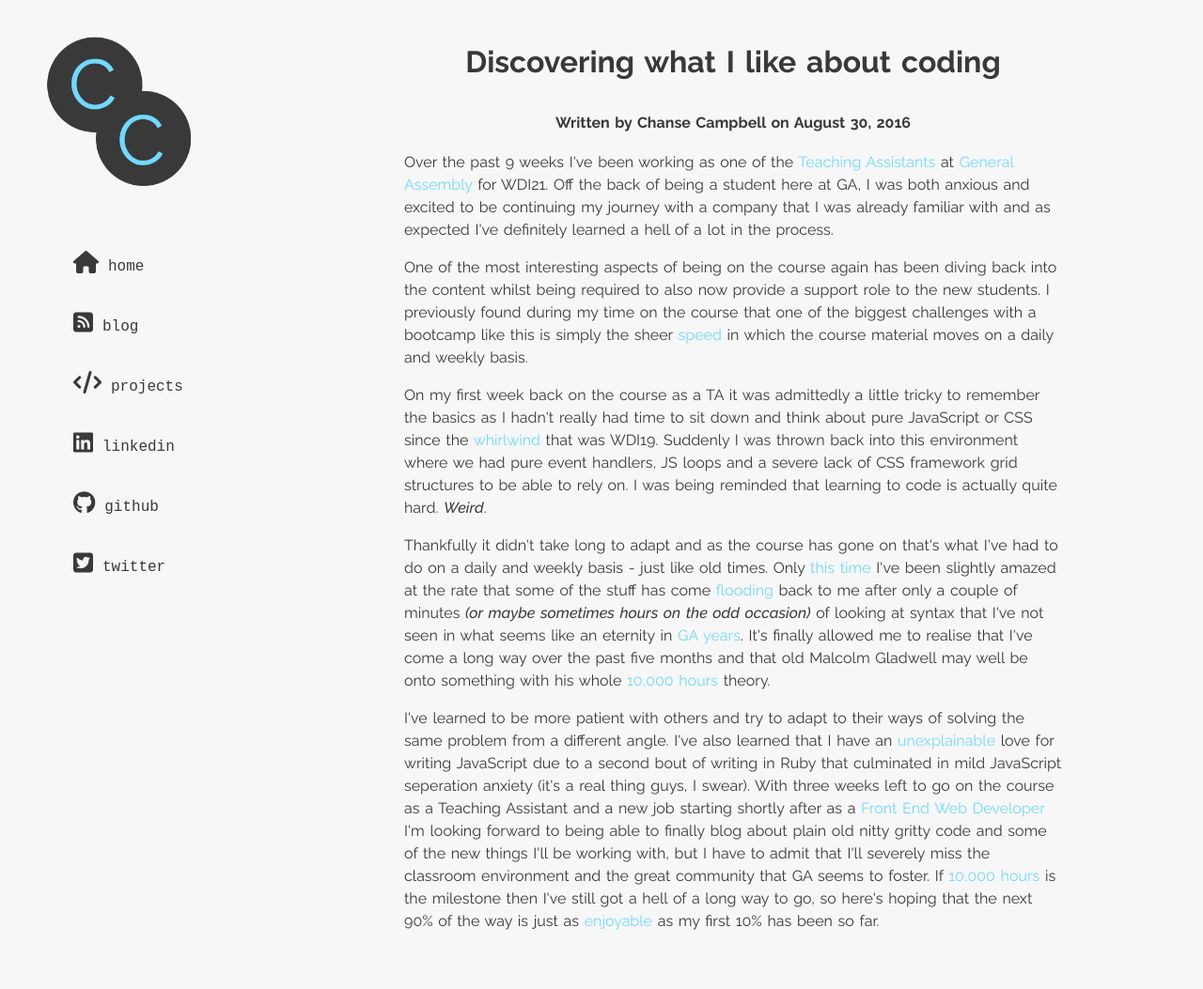
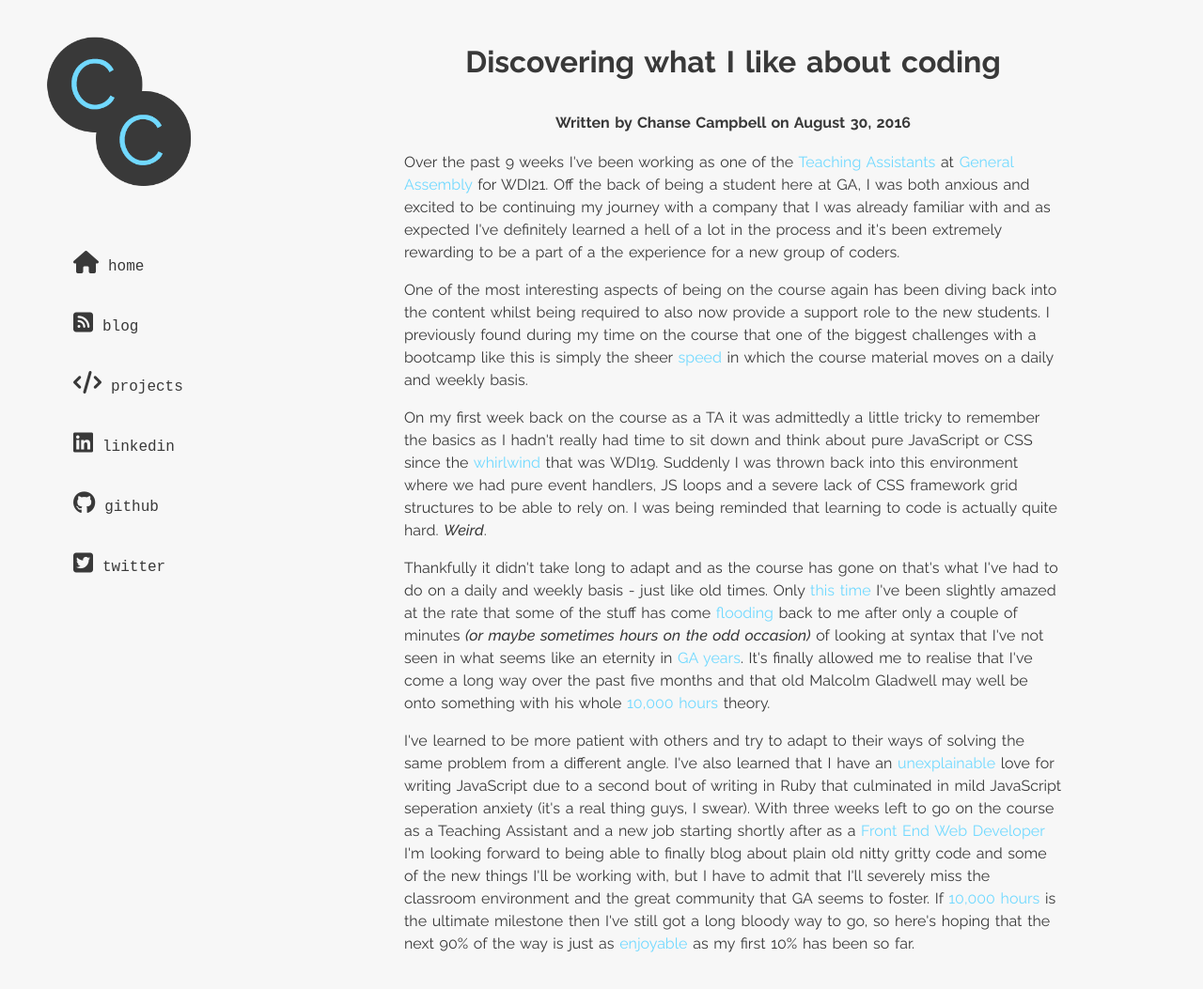
Before and after one commit to chansecampbell/chansecampbell.github.io, a Jekyll site: the page built from _posts/2016-08-30-discovering-what-i-like-about-coding.md, in a window 1280 px wide and 1063 px high. Shown: the top 1053 px of the window at 94% size. Built offline with Jekyll 4.4.1, drawn with Linux system fonts in a browser that asks for light colours; nearby versions of some CDN libraries.

Commit message:
Updated the blog post again.

```diff
--- a/_posts/2016-08-30-discovering-what-i-like-about-coding.md
+++ b/_posts/2016-08-30-discovering-what-i-like-about-coding.md
@@ -6,7 +6,7 @@ title: Discovering what I like about coding
 <h1 class="header-name">{{ page.title }}</h1>
 <h4 class="header-name">Written by Chanse Campbell on {{ page.date | date: '%B %d, %Y' }}</h4>
 
-<p>Over the past 9 weeks I've been working as one of the <strong>Teaching Assistants</strong> at <strong>General Assembly</strong> for WDI21. Off the back of being a student here at GA, I was both anxious and excited to be continuing my journey with a company that I was already familiar with and as expected I've definitely learned a hell of a lot in the process.</p>
+<p>Over the past 9 weeks I've been working as one of the <strong>Teaching Assistants</strong> at <strong>General Assembly</strong> for WDI21. Off the back of being a student here at GA, I was both anxious and excited to be continuing my journey with a company that I was already familiar with and as expected I've definitely learned a hell of a lot in the process and it's been extremely rewarding to be a part of a the experience for a new group of coders.</p>
 
 <p>One of the most interesting aspects of being on the course again has been diving back into the content whilst being required to also now provide a support role to the new students. I previously found during my time on the course that one of the biggest challenges with a bootcamp like this is simply the sheer <strong>speed</strong> in which the course material moves on a daily and weekly basis.</p>
 
@@ -14,4 +14,4 @@ title: Discovering what I like about coding
 
 <p>Thankfully it didn't take long to adapt and as the course has gone on that's what I've had to do on a daily and weekly basis - just like old times. Only <strong>this time</strong> I've been slightly amazed at the rate that some of the stuff has come <strong>flooding</strong> back to me after only a couple of minutes <em>(or maybe sometimes hours on the odd occasion)</em> of looking at syntax that I've not seen in what seems like an eternity in <strong>GA years</strong>. It's finally allowed me to realise that I've come a long way over the past five months and that old Malcolm Gladwell may well be onto something with his whole <strong>10,000 hours</strong> theory.</p>
 
-<p>I've learned to be more patient with others and try to adapt to their ways of solving the same problem from a different angle. I've also learned that I have an <strong>unexplainable</strong> love for writing JavaScript due to a second bout of writing in Ruby that culminated in mild JavaScript seperation anxiety (it's a real thing guys, I swear). With three weeks left to go on the course as a Teaching Assistant and a new job starting shortly after as a <strong>Front End Web Developer</strong> I'm looking forward to being able to finally blog about plain old nitty gritty code and some of the new things I'll be working with, but I have to admit that I'll severely miss the classroom environment and the great community that GA seems to foster. If <strong>10,000 hours</strong> is the milestone then I've still got a hell of a long way to go, so here's hoping that the next 90% of the way is just as <strong>enjoyable</strong> as my first 10% has been so far.</p>
+<p>I've learned to be more patient with others and try to adapt to their ways of solving the same problem from a different angle. I've also learned that I have an <strong>unexplainable</strong> love for writing JavaScript due to a second bout of writing in Ruby that culminated in mild JavaScript seperation anxiety (it's a real thing guys, I swear). With three weeks left to go on the course as a Teaching Assistant and a new job starting shortly after as a <strong>Front End Web Developer</strong> I'm looking forward to being able to finally blog about plain old nitty gritty code and some of the new things I'll be working with, but I have to admit that I'll severely miss the classroom environment and the great community that GA seems to foster. If <strong>10,000 hours</strong> is the ultimate milestone then I've still got a long bloody way to go, so here's hoping that the next 90% of the way is just as <strong>enjoyable</strong> as my first 10% has been so far.</p>
```
